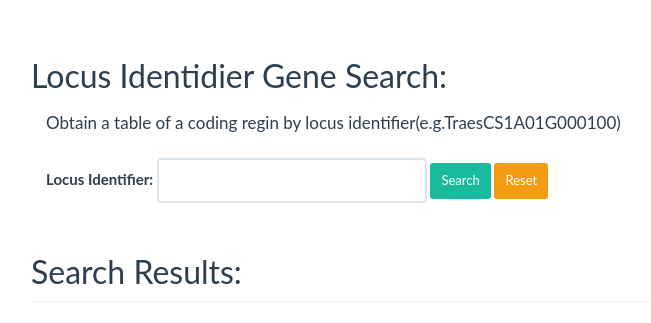
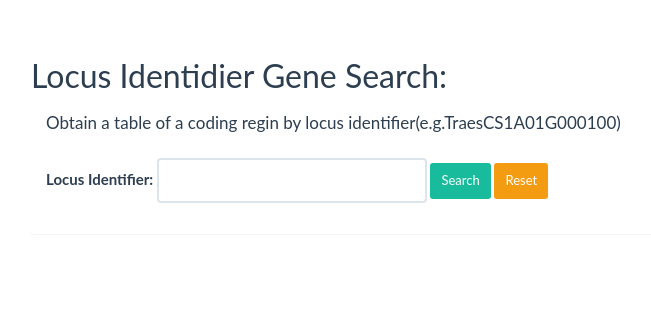
Before and after one commit to Azraero/snp_index, a Flask app: template app/templates/tools/locus_gene.html in a window 1280 px wide. Shown: the part 60-383 px from the top of the page, without its empty margins (55-706 px from the left). Run offline with Flask 2, Linux system fonts and the light colour scheme; the template is opened without the code that fills it, so the values that code supplies are empty; some libraries are stand-ins or nearby versions.

Commit message:
update locus gene search page

```diff
--- a/app/templates/tools/locus_gene.html
+++ b/app/templates/tools/locus_gene.html
@@ -18,7 +18,4 @@
             </form>
         </div>
     </div>
-    <div id="query_hint"></div>
-    <h2>Search Results:</h2>
-    <div id="results-table"></div>
 {% endblock %}
```
